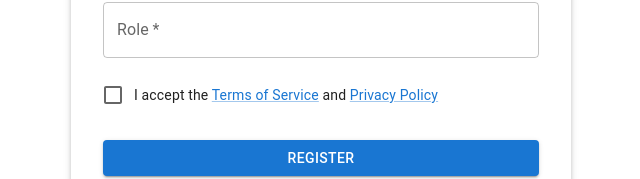
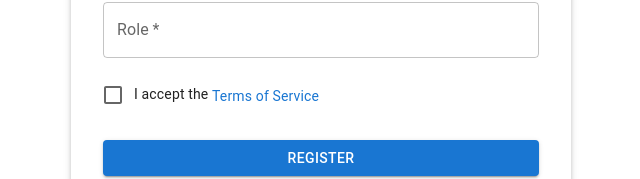
Before and after one commit to MohibShaikh/Compliance-Management-System, a React (Create React App) app in the folder client/: page /register in a window 1280 px wide. Shown: the part 541-720 px from the top of the page, without its empty margins (319-959 px from the left). Built offline with nearby package versions, Linux system fonts and the light colour scheme; no server answers.

Commit message:
Analytics Deployment fixes 2

```diff
--- a/client/src/pages/Register.js
+++ b/client/src/pages/Register.js
@@ -269,12 +269,13 @@ const Register = ({ onRegister }) => {
                 label={
                   <Typography variant="body2">
                     I accept the{' '}
-                    <Link href="#" onClick={handleTermsClick}>
+                    <Link
+                      component="button"
+                      variant="body2"
+                      onClick={handleTermsClick}
+                      sx={{ textDecoration: 'none' }}
+                    >
                       Terms of Service
-                    </Link>
-                    {' '}and{' '}
-                    <Link href="#" onClick={handleTermsClick}>
-                      Privacy Policy
                     </Link>
                   </Typography>
                 }
```
